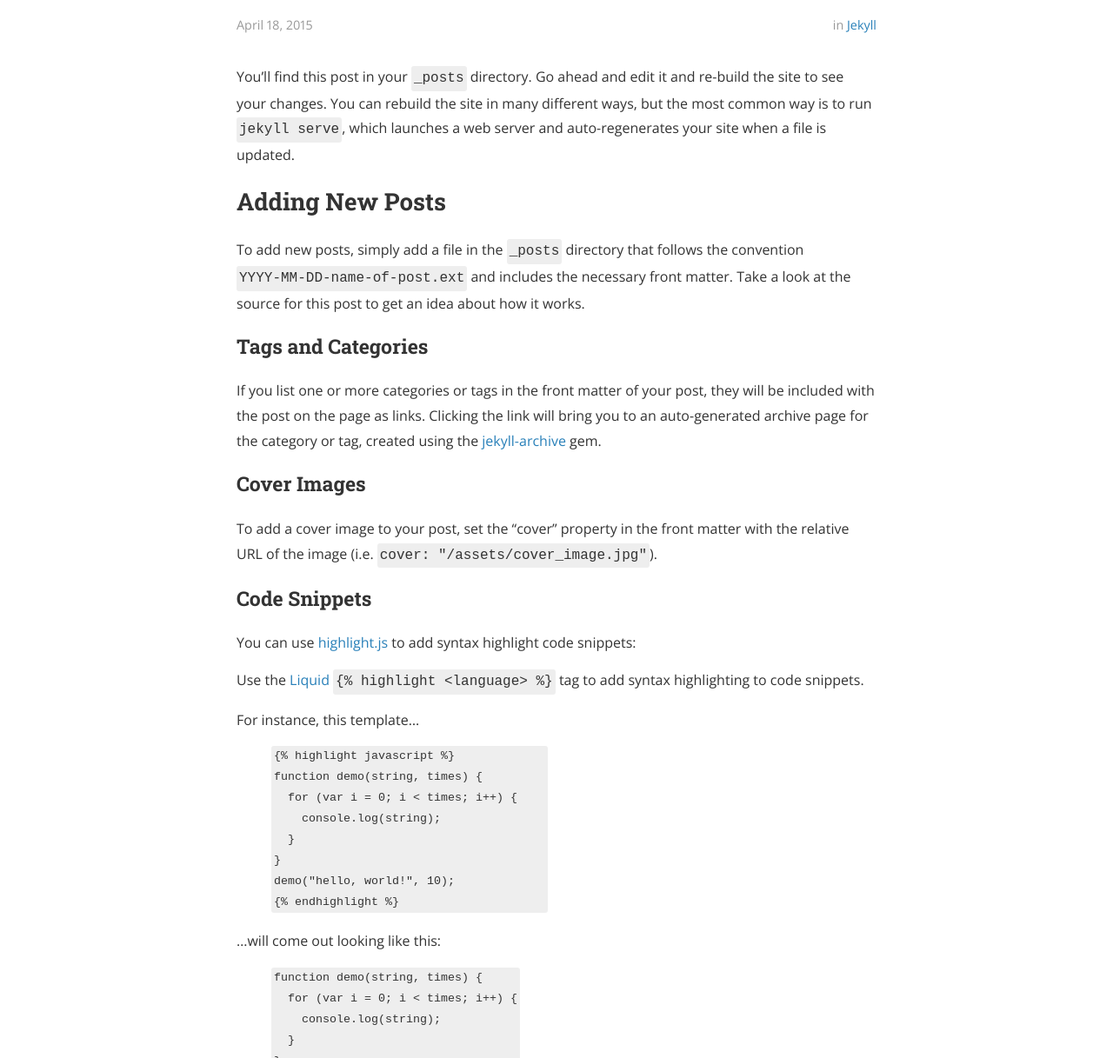
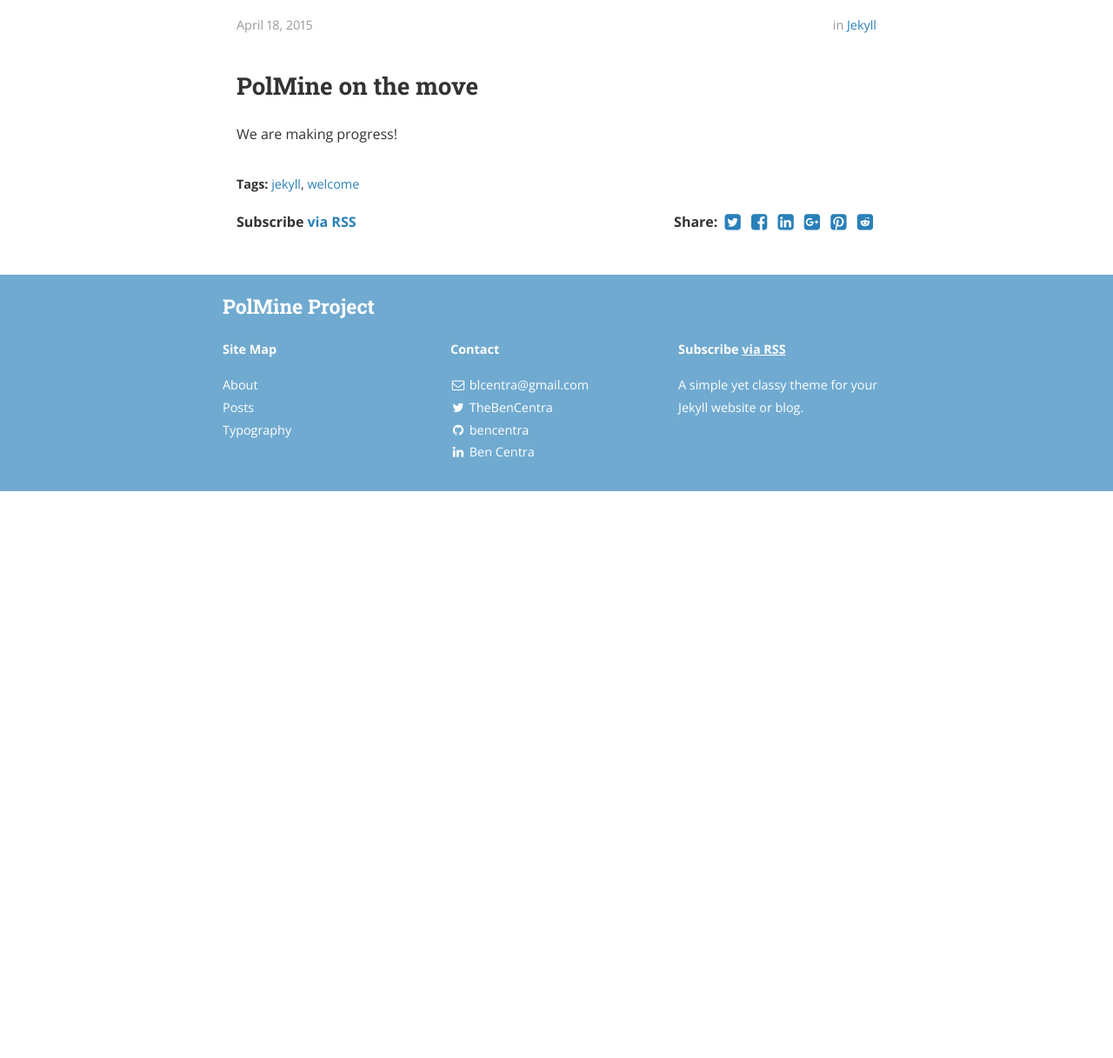
Before and after one commit to ablaette/PolMine.github.io, a Jekyll site: the page built from _posts/2015-04-18-welcome-to-jekyll.markdown, in a window 1280 px wide and 1400 px high, scrolled down 320 px. Shown: the part 183-1400 px from the top of the window at 87% size. Built offline with Jekyll 4.4.1, drawn with Linux system fonts in a browser that asks for light colours; nearby versions of some CDN libraries; a style sheet for code colours, icons or effects is not loaded; after the commit the page ends 1068 px from its top, so only the background shows below that; some of the changed text lies outside the part shown.

Commit message:
Update 2015-04-18-welcome-to-jekyll.markdown

```diff
--- a/_posts/2015-04-18-welcome-to-jekyll.markdown
+++ b/_posts/2015-04-18-welcome-to-jekyll.markdown
@@ -1,6 +1,6 @@
 ---
 layout: post
-title:  "Welcome to Jekyll!"
+title:  "Welcome PolMine!"
 date:   2015-04-18 08:43:59
 author: Ben Centra
 categories: Jekyll
@@ -8,67 +8,6 @@
 cover:  "/assets/instacode.png"
 ---
 
-You’ll find this post in your `_posts` directory. Go ahead and edit it and re-build the site to see your changes. You can rebuild the site in many different ways, but the most common way is to run `jekyll serve`, which launches a web server and auto-regenerates your site when a file is updated.
+## PolMine on the move
 
-## Adding New Posts
-
-To add new posts, simply add a file in the `_posts` directory that follows the convention `YYYY-MM-DD-name-of-post.ext` and includes the necessary front matter. Take a look at the source for this post to get an idea about how it works.
-
-### Tags and Categories
-
-If you list one or more categories or tags in the front matter of your post, they will be included with the post on the page as links. Clicking the link will bring you to an auto-generated archive page for the category or tag, created using the [jekyll-archive][jekyll-archive] gem.
-
-### Cover Images
-
-To add a cover image to your post, set the "cover" property in the front matter with the relative URL of the image (i.e. <code>cover: "/assets/cover_image.jpg"</code>).
-
-### Code Snippets
-
-You can use [highlight.js][highlight] to add syntax highlight code snippets:
-
-Use the [Liquid][liquid] `{% raw %}{% highlight <language> %}{% endraw %}` tag to add syntax highlighting to code snippets.
-
-For instance, this template...
-{% highlight html %}
-{% raw %}{% highlight javascript %}
-function demo(string, times) {
-  for (var i = 0; i < times; i++) {
-    console.log(string);
-  }
-}
-demo("hello, world!", 10);
-{% endhighlight %}{% endraw %}
-{% endhighlight %}
-
-...will come out looking like this:
-
-{% highlight javascript %}
-function demo(string, times) {
-  for (var i = 0; i < times; i++) {
-    console.log(string);
-  }
-}
-demo("hello, world!", 10);
-{% endhighlight %}
-
-Syntax highlighting is done using [highlight.js][highlight]. You can change the active theme in [head.html](https://github.com/bencentra/centrarium/blob/2dcd73d09e104c3798202b0e14c1db9fa6e77bc7/_includes/head.html#L15).
-
-### Images
-
-Lightbox has been enabled for images. To create the link that'll launch the lightbox, add <code>data-lightbox</code> and <code>data-title</code> attributes to an <code>&lt;a&gt;</code> tag around your <code>&lt;img&gt;</code> tag. The result is:
-
-<a href="//bencentra.com/assets/images/falcon9_large.jpg" data-lightbox="falcon9-large" data-title="Check out the Falcon 9 from SpaceX">
-  <img src="//bencentra.com/assets/images/falcon9_small.jpg" title="Check out the Falcon 9 from SpaceX">
-</a>
-
-For more information, check out the [Lightbox][lightbox] website.
-
-Check out the [Jekyll docs][jekyll] for more info on how to get the most out of Jekyll. File all bugs/feature requests at [Jekyll’s GitHub repo][jekyll-gh]. If you have questions, you can ask them on [Jekyll’s dedicated Help repository][jekyll-help].
-
-[jekyll]:      http://jekyllrb.com
-[jekyll-gh]:   https://github.com/jekyll/jekyll
-[jekyll-help]: https://github.com/jekyll/jekyll-help
-[highlight]:   https://highlightjs.org/
-[lightbox]:    http://lokeshdhakar.com/projects/lightbox2/
-[jekyll-archive]: https://github.com/jekyll/jekyll-archives
-[liquid]: https://github.com/Shopify/liquid/wiki/Liquid-for-Designers
+We are making progress!
```
